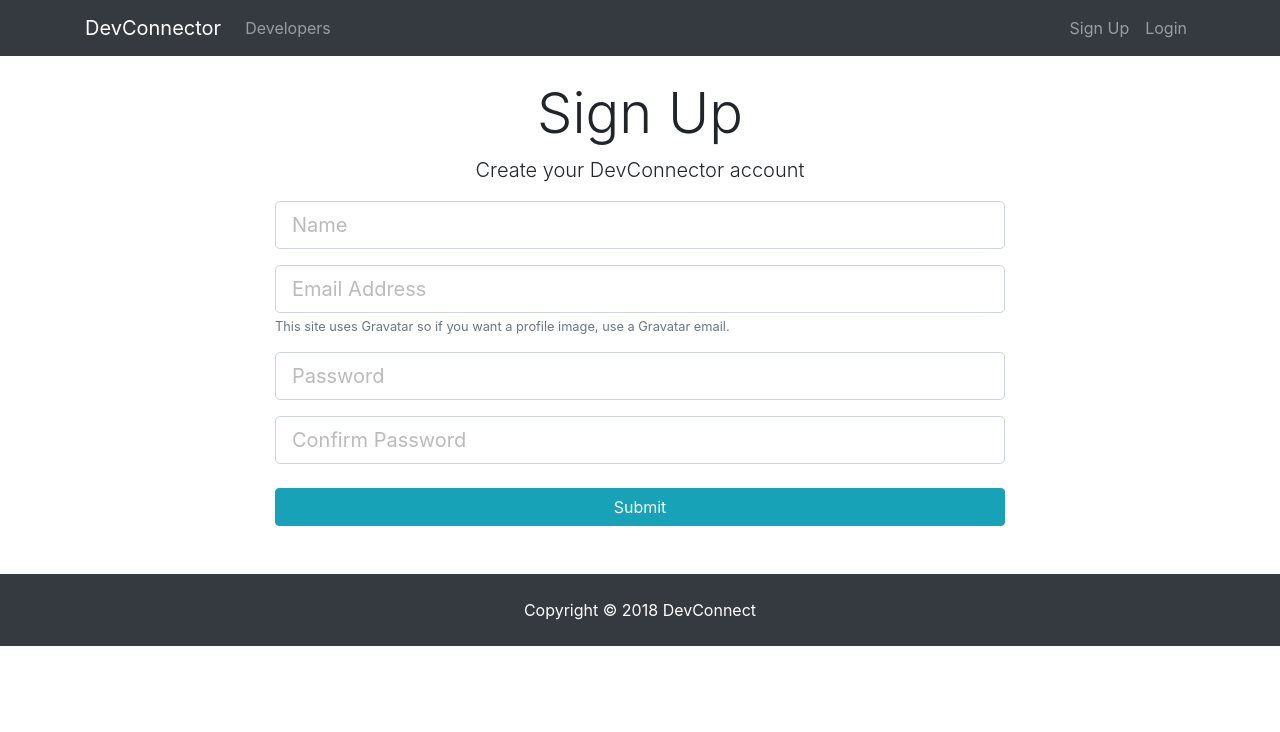
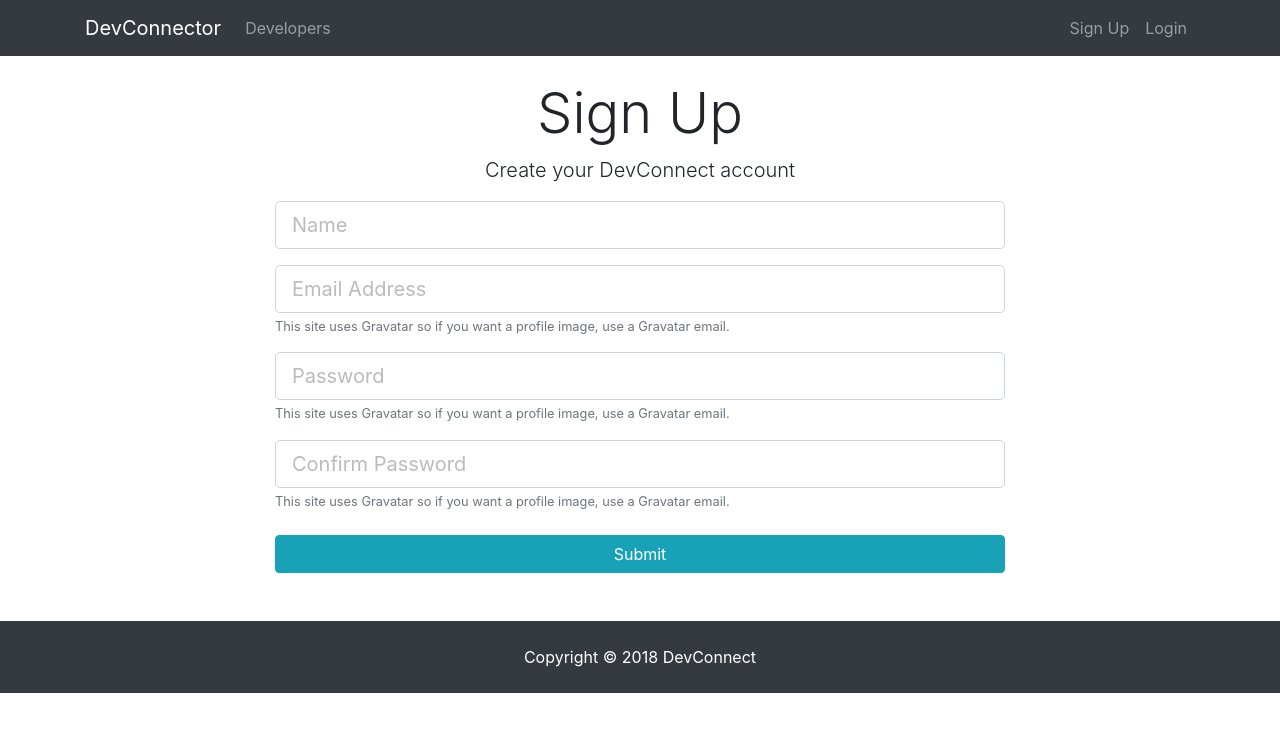
Before and after one commit to kamil-olejniczak/DevConnect, a React (Create React App) app in the folder app-client/: page /register in a window 1280 px wide. Shown: the top 732 px of the page. Built offline with nearby package versions, Linux system fonts and the light colour scheme.

Commit message:
Add component for common text input, refactor Login/Register to use it

```diff
--- a/app-client/src/components/authentication/Login.js
+++ b/app-client/src/components/authentication/Login.js
@@ -1,9 +1,9 @@
 import React, {Component} from 'react';
-import classnames from 'classnames';
 import {connect} from 'react-redux';
 import * as authActions from '../../store/actions/auth';
 import * as errorActions from '../../store/actions/error';
 import PropTypes from 'prop-types';
+import InputFieldGroup from '../common/form/InputFieldGroup';
 
 class Login extends Component {
   state = {
@@ -41,26 +41,20 @@ class Login extends Component {
               <h1 className="display-4 text-center">Log In</h1>
               <p className="lead text-center">Sign in to your DevConnector account</p>
               <form onSubmit={this.onSubmit}>
-                <div className="form-group">
-                  <input type="email"
-                         className={classnames('form-control form-control-lg', {'is-invalid': errors.email})}
-                         placeholder="Email Address"
-                         name="email"
-                         autoComplete="email"
-                         value={this.state.email}
-                         onChange={this.onChange}/>
-                  {errors.email && (<div className="invalid-feedback">{errors.email}</div>)}
-                </div>
-                <div className="form-group">
-                  <input type="password"
-                         className={classnames('form-control form-control-lg', {'is-invalid': errors.password})}
-                         placeholder="Password"
-                         name="password"
-                         autoComplete="current-password"
-                         value={this.state.password}
-                         onChange={this.onChange}/>
-                  {errors.password && (<div className="invalid-feedback">{errors.password}</div>)}
-                </div>
+                <InputFieldGroup autoComplete="email"
+                                 error={errors.email}
+                                 name="email"
+                                 onChange={this.onChange}
+                                 placeholder="Email Address"
+                                 type="email"
+                                 value={this.state.email}/>
+                <InputFieldGroup autoComplete="current-password"
+                                 error={errors.password}
+                                 name="password"
+                                 onChange={this.onChange}
+                                 placeholder="Password"
+                                 type="password"
+                                 value={this.state.password}/>
                 <input type="submit" className="btn btn-info btn-block mt-4"/>
               </form>
             </div>
@@ -73,6 +67,7 @@ class Login extends Component {
 
 Login.propTypes = {
   initLoginUser: PropTypes.func.isRequired,
+  cleanUpErrors: PropTypes.func.isRequired,
   isAuthenticated: PropTypes.bool,
   user: PropTypes.object.isRequired,
   errors: PropTypes.object
--- a/app-client/src/components/authentication/Register.js
+++ b/app-client/src/components/authentication/Register.js
@@ -1,9 +1,9 @@
 import React, {Component} from 'react';
-import classnames from 'classnames';
 import {connect} from 'react-redux';
 import * as authActions from "../../store/actions/auth";
 import * as errorActions from "../../store/actions/error";
 import PropTypes from 'prop-types';
+import InputFieldGroup from '../common/form/InputFieldGroup';
 
 class Register extends Component {
   state = {
@@ -41,52 +41,42 @@ class Register extends Component {
           <div className="row">
             <div className="col-md-8 m-auto">
               <h1 className="display-4 text-center">Sign Up</h1>
-              <p className="lead text-center">Create your DevConnector account</p>
-              <form onSubmit={this.onSubmit} autoComplete="off">
-                <div className="form-group">
-                  <input type="text"
-                         className={classnames('form-control form-control-lg', {'is-invalid': errors.name})}
-                         placeholder="Name"
-                         name="name"
-                         autoComplete="name"
-                         value={this.state.name}
-                         onChange={this.onChange}
-                         required/>
-                  {errors.name && (<div className="invalid-feedback">{errors.name}</div>)}
-                </div>
-                <div className="form-group">
-                  <input type="email"
-                         className={classnames('form-control form-control-lg', {'is-invalid': errors.email})}
-                         placeholder="Email Address"
-                         name="email"
-                         autoComplete="email"
-                         value={this.state.email}
-                         onChange={this.onChange}/>
-                  <small className="form-text text-muted">This site uses Gravatar so if you want a
-                    profile image, use a Gravatar email.
-                  </small>
-                  {errors.email && (<div className="invalid-feedback">{errors.email}</div>)}
-                </div>
-                <div className="form-group">
-                  <input type="password"
-                         className={classnames('form-control form-control-lg', {'is-invalid': errors.password})}
-                         placeholder="Password"
-                         name="password"
-                         autoComplete="new-password"
-                         value={this.state.password}
-                         onChange={this.onChange}/>
-                  {errors.password && (<div className="invalid-feedback">{errors.password}</div>)}
-                </div>
-                <div className="form-group">
-                  <input type="password"
-                         className={classnames('form-control form-control-lg', {'is-invalid': errors.confirmPassword})}
-                         placeholder="Confirm Password"
-                         name="confirmPassword"
-                         autoComplete="new-password"
-                         value={this.state.confirmPassword}
-                         onChange={this.onChange}/>
-                  {errors.confirmPassword && (<div className="invalid-feedback">{errors.confirmPassword}</div>)}
-                </div>
+              <p className="lead text-center">Create your DevConnect account</p>
+              <form onSubmit={this.onSubmit}>
+                <InputFieldGroup autoComplete="name"
+                                 error={errors.name}
+                                 name="name"
+                                 onChange={this.onChange}
+                                 placeholder="Name"
+                                 required={true}
+                                 value={this.state.name}/>
+                <InputFieldGroup autoComplete="email"
+                                 error={errors.email}
+                                 name="email"
+                                 onChange={this.onChange}
+                                 placeholder="Email Address"
+                                 required={true}
+                                 info="This site uses Gravatar so if you want a profile image, use a Gravatar email."
+                                 type="email"
+                                 value={this.state.email}/>
+                <InputFieldGroup autoComplete="new-password"
+                                 error={errors.password}
+                                 name="password"
+                                 onChange={this.onChange}
+                                 placeholder="Password"
+                                 required={true}
+                                 info="This site uses Gravatar so if you want a profile image, use a Gravatar email."
+                                 type="password"
+                                 value={this.state.password}/>
+                <InputFieldGroup autoComplete="new-password"
+                                 error={errors.confirmPassword}
+                                 name="confirmPassword"
+                                 onChange={this.onChange}
+                                 placeholder="Confirm Password"
+                                 required={true}
+                                 info="This site uses Gravatar so if you want a profile image, use a Gravatar email."
+                                 type="password"
+                                 value={this.state.confirmPassword}/>
                 <input type="submit" className="btn btn-info btn-block mt-4"/>
               </form>
             </div>
@@ -99,6 +89,7 @@ class Register extends Component {
 
 Register.propTypes = {
   initSaveNewUser: PropTypes.func.isRequired,
+  cleanUpErrors: PropTypes.func.isRequired,
   isAuthenticated: PropTypes.bool,
   user: PropTypes.object.isRequired,
   errors: PropTypes.object
--- /dev/null
+++ b/app-client/src/components/common/form/InputFieldGroup.js
@@ -0,0 +1,50 @@
+import React from 'react';
+import classnames from 'classnames';
+import PropTypes from 'prop-types';
+
+const InputFieldGroup =
+  ({
+     autoComplete,
+     disabled,
+     error,
+     info,
+     name,
+     onChange,
+     placeholder,
+     required,
+     type,
+     value
+   }) => (
+    <div className="form-group">
+      <input autoComplete={autoComplete}
+             className={classnames('form-control form-control-lg', {'is-invalid': error})}
+             disabled={disabled}
+             name={name}
+             onChange={onChange}
+             placeholder={placeholder}
+             required={required}
+             type={type}
+             value={value}/>
+      {info && <small className="form-text text-muted">{info}</small>}
+      {error && (<div className="invalid-feedback">{error}</div>)}
+    </div>
+  );
+
+InputFieldGroup.propTypes = {
+  autoComplete: PropTypes.string,
+  disabled: PropTypes.bool,
+  error: PropTypes.string,
+  info: PropTypes.string,
+  name: PropTypes.string.isRequired,
+  onChange: PropTypes.func.isRequired,
+  placeholder: PropTypes.string,
+  required: PropTypes.bool,
+  type: PropTypes.string.isRequired,
+  value: PropTypes.string.isRequired
+};
+
+InputFieldGroup.propTypes = {
+  type: 'text'
+};
+
+export default InputFieldGroup;
```
